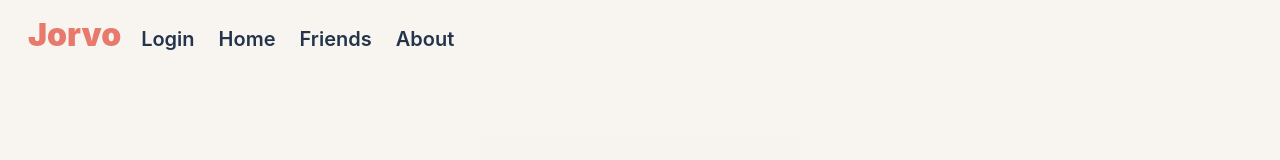
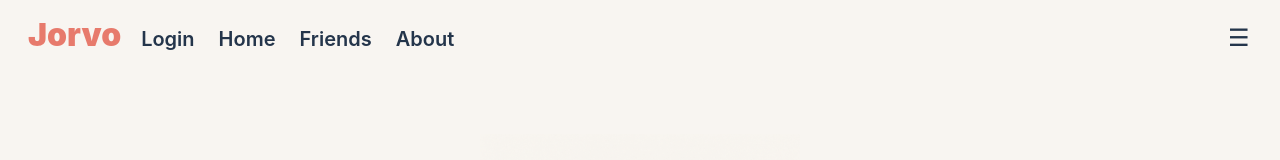
Before and after one commit to aleczaitz/startup, a React (Vite) app: page / in a window 1280 px wide. Shown: the top 160 px of the page. Built offline with nearby package versions, Linux system fonts and the light colour scheme.

Commit message:
moved the drawer to a reusable component

```diff
--- a/src/app.css
+++ b/src/app.css
@@ -117,7 +117,7 @@ ul {
 .accentButton { background: var(--accent-color); color: var(--bg-color); }
 
 .navButton {
-  display: none;
+  /* display: none; */
   border: none;
   font-size: x-large;
   width: 30px;
@@ -156,12 +156,13 @@ ul {
 @media (max-width:640px) {
   .listItem { flex-direction: column; align-items: stretch; gap: 0.5rem; }
   .navMenu { display: none; }
-  .navButton { display: block; }
+  /* .navButton { display: block; } */
 }
 
 .corner-container {
   display: flex;
   align-items: baseline;
+  gap: 1.5rem;
 }
 
 .githubLink {
@@ -176,7 +177,7 @@ ul {
   width: 70%;
   height: 100%;
   background: white;
-  transition: right 0.3s ease;
+  transition: right 0.5s ease;
   padding: 2rem 1rem;
   background-color: var(--bg-color);
   box-shadow: -4px 0 12px rgba(0, 0, 0, 0.2);
--- a/src/app.jsx
+++ b/src/app.jsx
@@ -6,6 +6,8 @@ import { Login } from './login/login';
 import { Home } from './home/home';
 import { Friends } from './friends/friends';
 import { About } from './about/about';
+import { Drawer } from './components/drawer/drawer';
+
 
 
 export default function App() {
@@ -44,10 +46,11 @@ export default function App() {
                                 <NavLink className="nav-link" to="/about">About</NavLink>
                             </li>
                         </menu>
-                        <div className='corner-container'>
-                            {user && <span>{user}</span>}
-                            <button className="navButton" onClick={()=> setIsOpen(!isOpen)}>☰</button>
-                        </div>
+                        <Drawer
+                            isOpen={isOpen}
+                            setIsOpen={setIsOpen}
+                            user={user}
+                        />
                     </nav>
                 </header>
                 <nav className={`drawer ${isOpen ? 'open' : ''}`}>
--- /dev/null
+++ b/src/components/drawer/drawer.jsx
@@ -0,0 +1,11 @@
+import React from 'react';
+import './drawer.css';
+
+export function Drawer({isOpen, setIsOpen, user}) {
+    return (
+        <div className='corner-container'>
+            {user && <span>{user}</span>}
+            <button className="navButton" onClick={()=> setIsOpen(!isOpen)}>☰</button>
+        </div>
+    )
+}
--- a/src/login/login.jsx
+++ b/src/login/login.jsx
@@ -1,7 +1,7 @@
 import React, {useState} from 'react';
 import { useNavigate } from 'react-router-dom';
 import './login.css';
-import { ErrorMessage } from '../components/ErrorMessage';
+import { ErrorMessage } from '../components/errorMessage/errorMessage';
 
 export function Login({setUser}) {
   const navigate = useNavigate();
```
Also changed, not shown: src/components/drawer/drawer.css (added), src/components/errorMessage/errorMessage.css (renamed from src/components/errorMessage.css), src/components/errorMessage/errorMessage.jsx (renamed from src/components/errorMessage.jsx).
